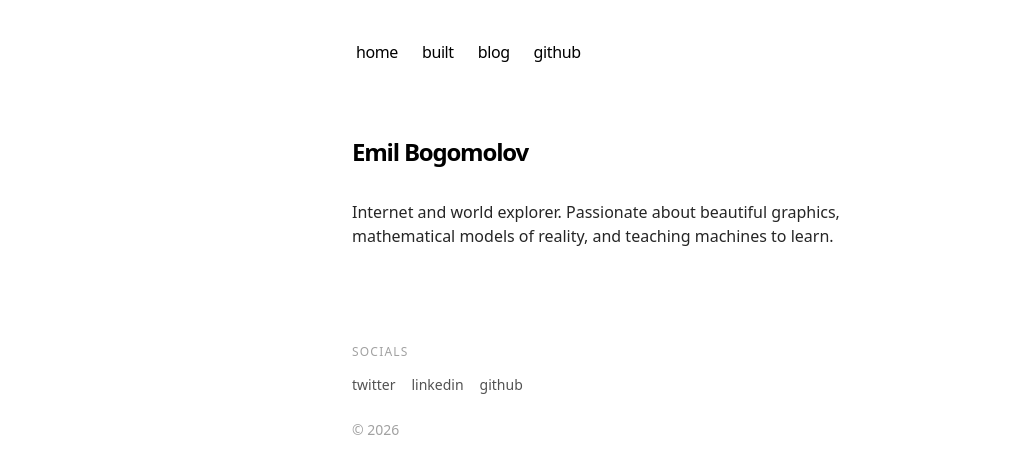
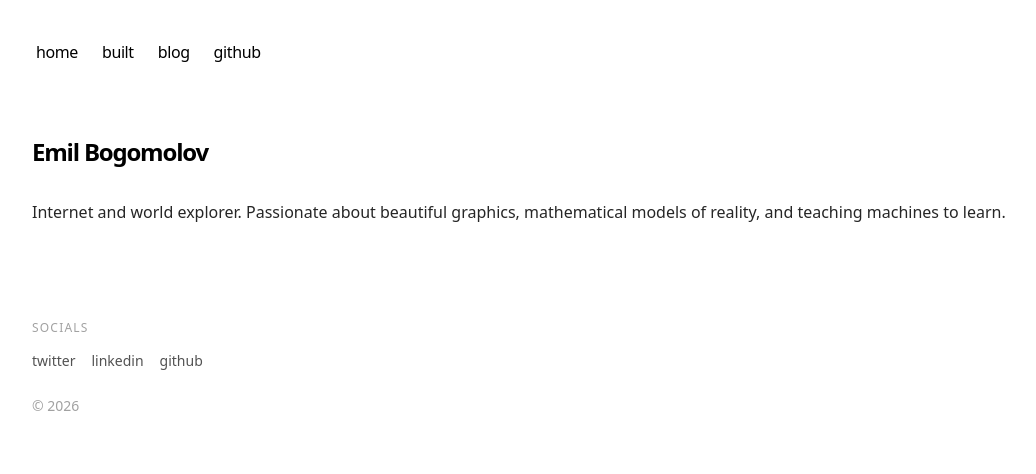
Before and after one commit to zetyquickly/zetyquick.ly, a Next.js app: page / in a window 1280 px wide. Shown: the top 474 px of the page, without its empty margins (0-1036 px from the left). Built offline with nearby package versions, Linux system fonts and the light colour scheme.

Commit message:
change size

```diff
--- a/app/layout.tsx
+++ b/app/layout.tsx
@@ -54,7 +54,7 @@ export default function RootLayout({
         jetbrainsMono.variable
       )}
     >
-      <body className="antialiased max-w-xl mx-4 mt-8 lg:mx-auto">
+      <body className="antialiased mx-4 mt-8 lg:mx-8">
         <main className="flex-auto min-w-0 mt-6 flex flex-col px-2 md:px-0">
           <Navbar />
           {children}
```
